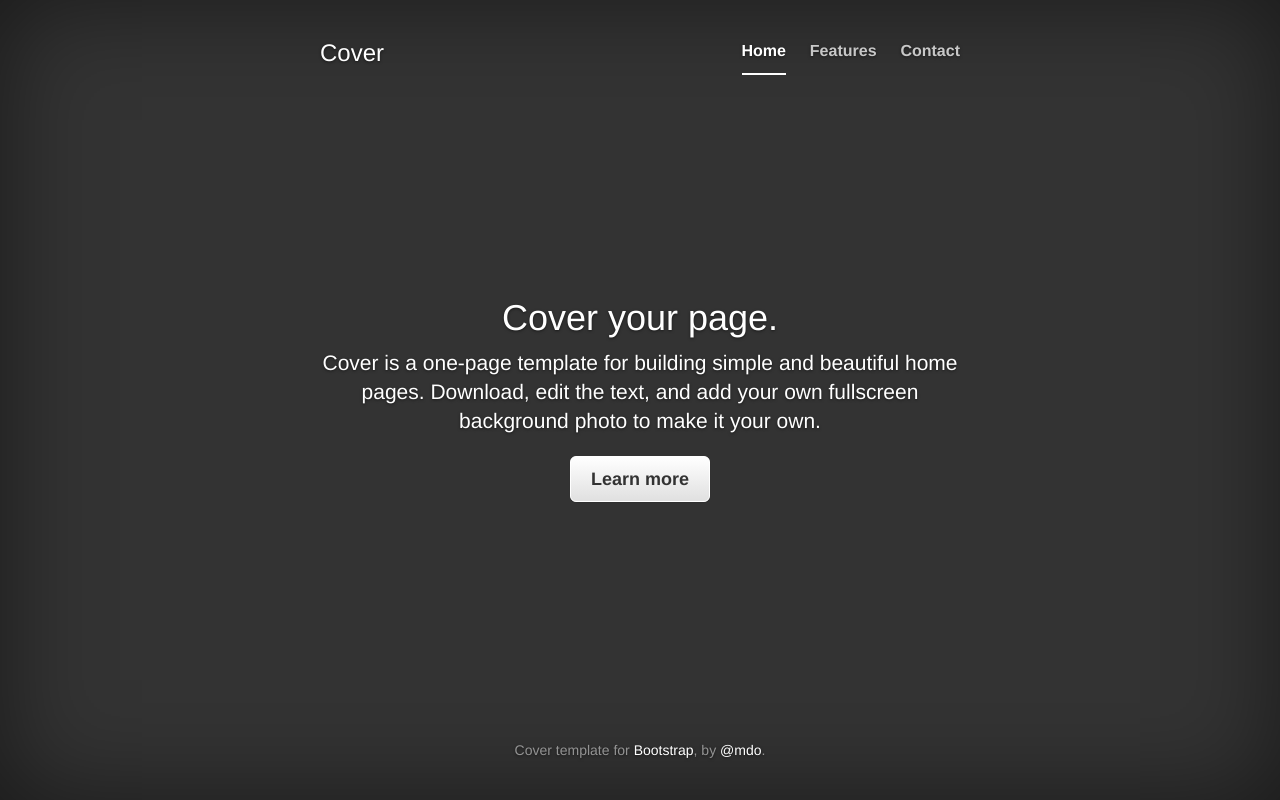
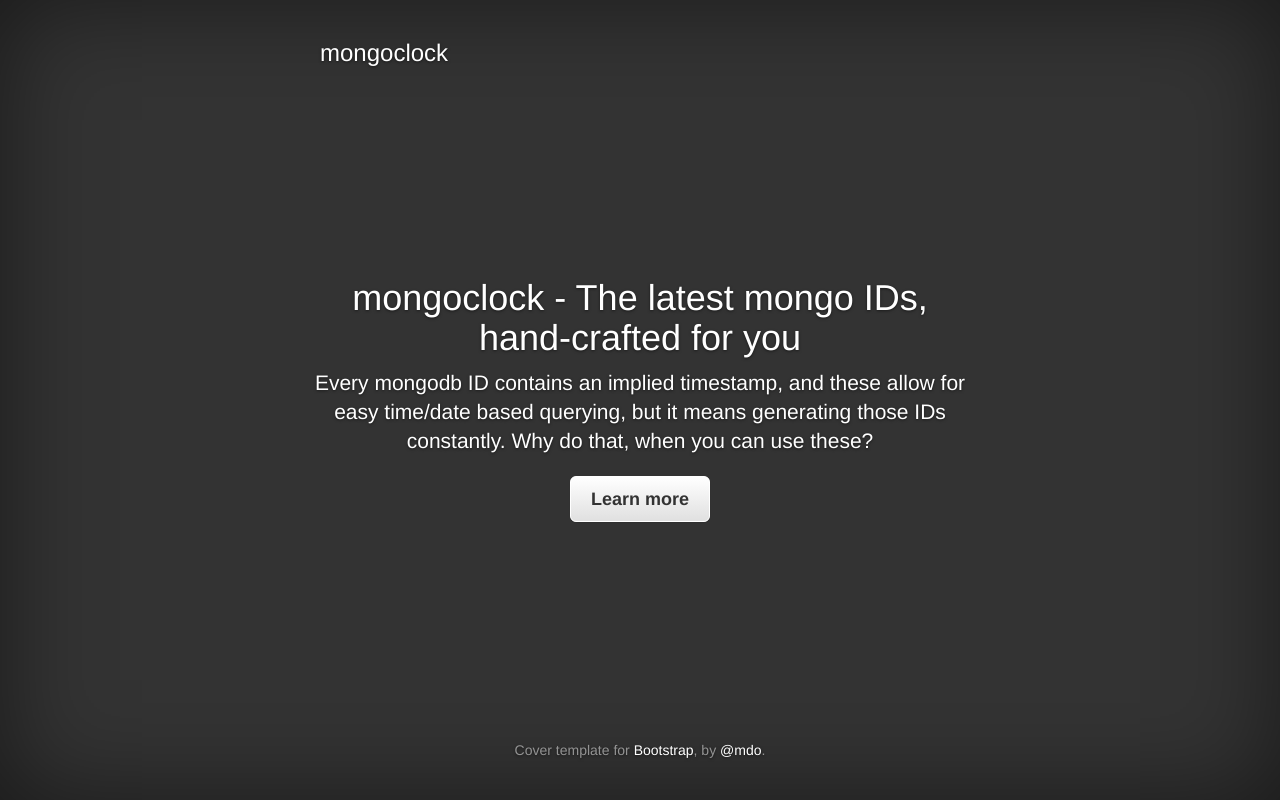
Before and after one commit to johnath/mongoclock, a plain HTML site: page index.html in a window 1280 px wide. Drawn offline with nearby package versions, Linux system fonts and the light colour scheme; a script that the page names is missing.

Commit message:
Initial copy for index.html

```diff
--- a/index.html
+++ b/index.html
@@ -33,16 +33,17 @@
   </head>
 
   <body>
+      <!-- why yes this is just a hollow, hand-edited clone of the bootstrap
+      "cover" example! How kind of you to notice! -->
 
     <div class="site-wrapper">
-
       <div class="site-wrapper-inner">
-
         <div class="cover-container">
-
           <div class="masthead clearfix">
             <div class="inner">
-              <h3 class="masthead-brand">Cover</h3>
+              <h3 class="masthead-brand">mongoclock</h3>
+              <!-- I don't really want a nav bar right now, do I?
+
               <nav>
                 <ul class="nav masthead-nav">
                   <li class="active"><a href="#">Home</a></li>
@@ -50,12 +51,14 @@
                   <li><a href="#">Contact</a></li>
                 </ul>
               </nav>
+              -->
             </div>
           </div>
 
           <div class="inner cover">
-            <h1 class="cover-heading">Cover your page.</h1>
-            <p class="lead">Cover is a one-page template for building simple and beautiful home pages. Download, edit the text, and add your own fullscreen background photo to make it your own.</p>
+            <h1 class="cover-heading">mongoclock - The latest mongo IDs, hand-crafted for you </h1>
+            <p class="lead"><a href="https://docs.mongodb.com/manual/reference/method/ObjectId/">Every mongodb ID contains an implied timestamp</a>, and
+                these allow for easy time/date based querying, but it means generating those IDs constantly. Why do that, when you can use these?</p>
             <p class="lead">
               <a href="#" class="btn btn-lg btn-default">Learn more</a>
             </p>
```
